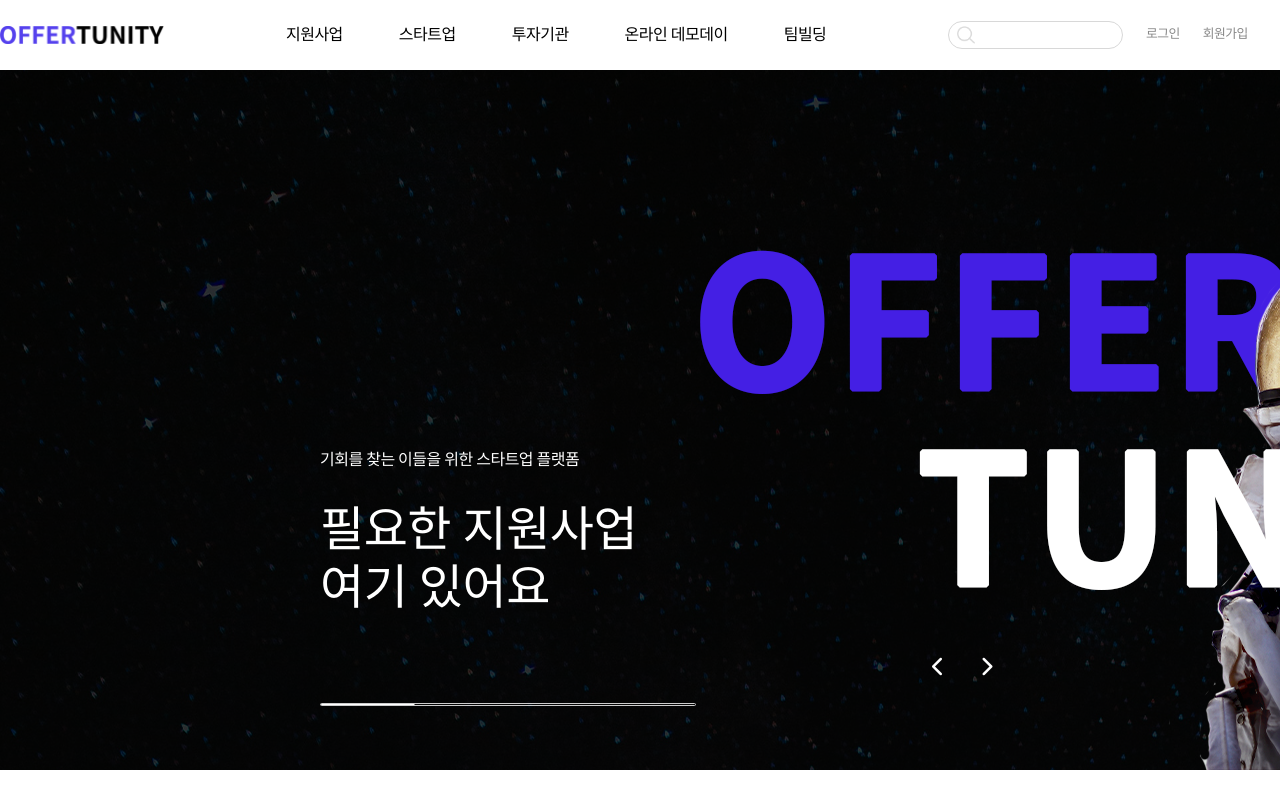
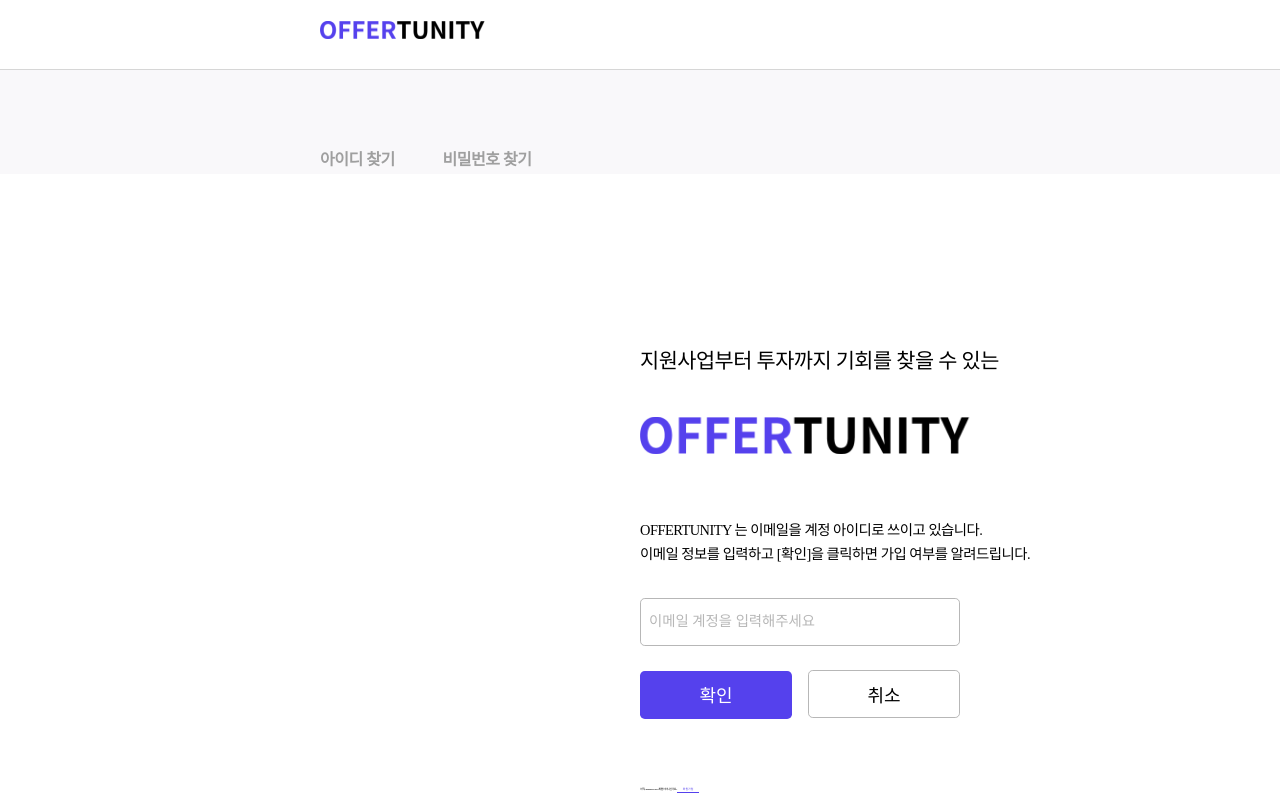
Before and after one commit to Momentium/withWecode, a React (Create React App) app in the folder front-end/offertunity-app/: page /FindId in a window 1280 px wide. Shown: the top 800 px of the page. Built offline with nearby package versions, Linux system fonts and the light colour scheme; a web font is replaced by a local one.

Commit message:
0120 | Mat | 로그인 & 회원가입 레이아웃 완료

```diff
--- a/front-end/offertunity-app/src/App.tsx
+++ b/front-end/offertunity-app/src/App.tsx
@@ -1,5 +1,5 @@
 import React, { useState, useEffect } from "react";
-import { BrowserRouter, Route } from "react-router-dom";
+import { BrowserRouter, Route,Switch } from "react-router-dom";
 import styled, { ThemeProvider } from "styled-components";
 import Header from "./components/common/header/Header";
 import Banner from "./components/common/banner/Banner"
@@ -9,13 +9,18 @@ import Newsletter from "./components/common/newsletter/Newsletter";
 import Footer from "./components/common/footer/Footer";
 import theme from "./components/styles/theme";
 
+import SignIn from "./components/pages/Auth/signIn/SignIn"
+import FindId from "./components/pages/Auth/signIn/FindId"
+import FindIdResult from "./components/pages/Auth/signIn/FindIdResult"
+import FindIdAgain from "./components/pages/Auth/signIn/FindIdAgain"
+import FindPw from "./components/pages/Auth/signIn/FindPw"
+
 import SignUp from "./components/pages/Auth/signUp/SignUp"
 import SignupSelectmember from "./components/pages/Auth/signUp/SignupSelectmember"
 import SignupFormStartup from "./components/pages/Auth/signUp/SignupFormStartup"
 import SignupFormPartner from "./components/pages/Auth/signUp/SignupFormPartner"
 import SignupFinishStartup from "./components/pages/Auth/signUp/SignupFinishStartup"
 import SignupFinishPartner from "./components/pages/Auth/signUp/SignupFinishPartner"
-import SignIn from "./components/pages/Auth/signIn/SignIn"
 
 
 const App = () => {
@@ -25,6 +30,21 @@ const App = () => {
   return (
     <ThemeProvider theme={theme}>
       <BrowserRouter>
+      <Switch>
+
+      <Route path="/SignIn" component={SignIn} />
+      <Route path="/FindId" component={FindId} />
+      <Route path="/FindIdResult" component={FindIdResult} />
+      <Route path="/FindIdAgain" component={FindIdAgain} />
+
+      <Route path="/signUp" component={SignUp} />
+      <Route path="/SignupSelectmember" component={SignupSelectmember} />
+      <Route path="/SignupFormStartup" component={SignupFormStartup} />
+      <Route path="/SignupFormPartner" component={SignupFormPartner} />
+      <Route path="/SignupFinishStartup" component={SignupFinishStartup} />
+      <Route path="/SignupFinishPartner" component={SignupFinishPartner} />
+
+      <Route path="/FindPw" component={FindPw} />
         {/* Header 들어갈 자리 */}
         <Header />
         <Banner />
@@ -32,20 +52,11 @@ const App = () => {
           {/* Route 들어갈 자리 */}
           <Route exact path="/" component={Main} />
           <Route path="/project" component={ProjectPage} />
-
-          <Route path="/signUp" component={SignUp} />
-          <Route path="/SignIn" component={SignIn} />
-          <Route path="/SignupSelectmember" component={SignupSelectmember} />
-          <Route path="/SignupFormStartup" component={SignupFormStartup} />
-          <Route path="/SignupFormPartner" component={SignupFormPartner} />
-          <Route path="/SignupFinishStartup" component={SignupFinishStartup} />
-          <Route path="/SignupFinishPartner" component={SignupFinishPartner} />
-
         </StAppCont>
-
         {/* Footer 들어갈 자리 */}
         <Newsletter />
         <Footer />
+        </Switch>
       </BrowserRouter>
     </ThemeProvider>
   );
--- /dev/null
+++ b/front-end/offertunity-app/src/components/pages/Auth/components/FinaAccountMainTxt.tsx
@@ -0,0 +1,22 @@
+import React from 'react';
+import styled from "styled-components";
+
+const FinaAccountMainTxt = () => {
+  return(
+    <Wrap>
+      지원사업부터 투자까지 기회를 찾을 수 있는
+    </Wrap>
+  )
+};
+
+export default FinaAccountMainTxt;
+
+const Wrap = styled.div`
+  margin-bottom:4rem;
+  padding-bottom:5rem;
+  font-size:1.3rem;
+  background-image:url("/images/header/logo.png");
+  background-repeat:no-repeat;
+  background-position-x: left;
+  background-position-y: bottom;
+`;
--- /dev/null
+++ b/front-end/offertunity-app/src/components/pages/Auth/components/Header.tsx
@@ -0,0 +1,30 @@
+import React from 'react';
+import { Link } from 'react-router-dom';
+import styled from "styled-components";
+
+const Header = () => {
+  return(
+    <Wrap>
+      <Logo>
+        <Link to="/">
+          <img src="/images/header/logo.png" alt="로고"/>
+        </Link>
+      </Logo>
+    </Wrap>
+  )
+};
+
+export default Header;
+
+const Wrap = styled.div`
+  width: 100%;
+  height:4.375rem;
+  border-bottom:1px solid #00000029;
+`;
+
+const Logo = styled.div`
+  padding:1.3rem 0 0 20rem;
+  img{
+    width:10.31rem;
+  }
+`;
--- a/front-end/offertunity-app/src/components/pages/Auth/components/InputBox.tsx
+++ b/front-end/offertunity-app/src/components/pages/Auth/components/InputBox.tsx
@@ -1,11 +1,15 @@
 import React, { useEffect, useState } from 'react';
 import styled from "styled-components";
+import Modal from "../components/Modal"
+
 
 
 const InputBox = () => {
 
+  const [modal,setModal] = useState(false);
+
+
   const [checkAll,setCheckAll] = useState(false);
-
   const [checkService,setCheckService] =useState(false);
   const [checkPersonalInfo,setCheckPersonalInfo]=useState(false);
   const [checkMarketing,setCheckMarketing]=useState(false);
@@ -37,6 +41,12 @@ const InputBox = () => {
 
   return(
     <Wrap>
+       {modal && <Modal
+        title="이메일 인증하기"
+        content="22312@asnj.com"
+        notionOne="입력해주신 이메일로 인증번호를 보냈습니다."
+        notionTwo="확인 후 인증번호를 입력해주세요 !"
+        /> }
       <Email>
         <p><span>*</span>E-mail (아이디)</p>
         <GetEmeil>
@@ -45,7 +55,9 @@ const InputBox = () => {
         </GetEmeil>
         <CheckEmeil>
           <input type="text" placeholder="인증번호를 입력해주세요."/>
-          <button>인증확인</button>
+          <button onClick={() =>{setModal(!modal)}}>
+            인증확인
+          </button>
         </CheckEmeil>
       </Email>
       <Name>
--- a/front-end/offertunity-app/src/components/pages/Auth/components/Modal.tsx
+++ b/front-end/offertunity-app/src/components/pages/Auth/components/Modal.tsx
@@ -51,11 +51,11 @@ const Box = styled.div`
   padding-left:8rem;
   text-align:left;
   background:#fff;
-  background-image:url("/images/signUp/modalBg.png");
+  background-image:url("/images/signUp/modalBg.svg");
   background-repeat:no-repeat;
-  background-position-y: bottom;
-  background-position-x:right;
-  background-size:22rem;
+  background-position-y: 9rem;
+  background-position-x: 40rem;
+  background-size:16rem;
 `;
 
 const Title = styled.p`
--- /dev/null
+++ b/front-end/offertunity-app/src/components/pages/Auth/components/Tab.tsx
@@ -0,0 +1,61 @@
+import React, {  useState } from 'react';
+import styled from "styled-components";
+import { useHistory } from 'react-router-dom';
+
+
+
+const Tab = () => {
+  const [idTxt,setIdTxt] = useState(false)
+  const [pwTxt,setPwTxt] = useState(false)
+  const history = useHistory();
+
+  const findId =(event:any)=>{
+    event.preventDefault();
+    history.push('/FindId');
+    setIdTxt(!idTxt);
+  }
+
+  const findPw =(event:any)=>{
+    event.preventDefault();
+    history.push('/FindPw');
+    setPwTxt(!pwTxt);
+  }
+
+
+
+  return(
+    <Wrap>
+      <TabMenu>
+        <Id onClick={findId} className={idTxt ? 'active' :""}>아이디 찾기</Id>
+        <Password onClick={findPw} className={pwTxt ? 'active' :""}>비밀번호 찾기</Password>
+      </TabMenu>
+    </Wrap>
+  )
+};
+
+export default Tab;
+
+const Wrap = styled.div`
+  width:100%;
+  background:#F9F8FA;
+  height:6.5rem;
+`;
+
+const TabMenu = styled.div`
+  padding-top:5rem;
+  margin-left:20rem;
+  span{
+    margin-right:3rem;
+    font-size:1rem;
+    font-weight:bold;
+    color:#9F9F9F;
+    cursor: pointer;
+  }
+  span.active{
+    color:#5541ED;
+    border-bottom: 2px solid #5541ED;
+  }
+`;
+
+const Id = styled.span``;
+const Password = styled.span``;
--- /dev/null
+++ b/front-end/offertunity-app/src/components/pages/Auth/signIn/FindId.tsx
@@ -0,0 +1,81 @@
+import React from 'react';
+import styled from "styled-components";
+import Header from "../components/Header"
+import Tab from "../components/Tab"
+import Question from "../components/Question"
+import FinaAccountMainTxt from "../components/FinaAccountMainTxt"
+
+const FindId = () => {
+  return(
+    <>
+    <Header />
+    <Tab />
+    <Con>
+      <Wrap>
+        <FinaAccountMainTxt />
+        <p>OFFERTUNITY 는 이메일을 계정 아이디로 쓰이고 있습니다.</p>
+        <p>이메일 정보를 입력하고 [확인]을 클릭하면 가입 여부를 알려드립니다.</p>
+        <input type="text" placeholder="이메일 계정을 입력해주세요"/>
+        <Buttons>
+          <ChkBtn>확인</ChkBtn>
+          <CancleBtn>취소</CancleBtn>
+        </Buttons>
+        <Question ask="아직 OFFERTUNITY 회원이 아니신가요?" button="회원가입"/>
+      </Wrap>
+    </Con>
+    </>
+  )
+};
+
+export default FindId;
+
+const Con = styled.div`
+`;
+
+const Wrap = styled.div`
+  display: inline-block;
+  margin:10.94rem 0 0 40rem;
+  text-align:left;
+  p{
+    font-size:0.9rem;
+    line-height:1.5rem;
+  }
+  input{
+    padding:0.5rem;
+    margin:2rem 0 1.5rem 0;
+    width:20rem;
+    height:3rem;
+    border:1px solid #B7B7B7;
+    border-radius:0.3rem;
+    &::placeholder{
+      color:#B7B7B7;
+      font-size:0.9rem;
+    }
+  }
+`;
+
+
+const Buttons = styled.div`
+  margin-bottom:3.5rem;
+`;
+
+const Btn = styled.button`
+  width:9.5rem;
+  height:3rem;
+  border-radius:0.3rem;
+  line-height:3rem;
+  text-align:center;
+  font-size:1.125rem;
+  cursor:pointer;
+`;
+
+const ChkBtn = styled(Btn)`
+  margin-right:1rem;
+  background:#5541ED;
+  color:#fff;
+`;
+const CancleBtn = styled(Btn)`
+  background:#fff;
+  color:#000;
+  border:1px solid #B7B7B7;
+`;
--- /dev/null
+++ b/front-end/offertunity-app/src/components/pages/Auth/signIn/FindIdAgain.tsx
@@ -0,0 +1,72 @@
+import React from 'react';
+import styled from "styled-components";
+import Header from "../components/Header"
+import Tab from "../components/Tab"
+
+
+const FindIdAgain = () => {
+  return(
+    <>
+    <Header />
+    <Tab />
+    <Con>
+      <Wrap>
+        <span>asdhadjh@dlksjld</span>
+        <p>OFFERTUNITY의 소중한 회원님이셨군요!</p>
+        <p>아래 [로그인] 버트을 통해 OFFERTUNITY에 로그인해주세요.</p>
+        <ChkBtn>로그인</ChkBtn>
+        <CancleBtn>다시찾아보기</CancleBtn>
+      </Wrap>
+    </Con>
+    </>
+  )
+};
+
+export default FindIdAgain;
+
+const Con = styled.div`
+  text-align:center;
+`;
+
+const Wrap = styled.div`
+  display: inline-block;
+  margin-top:10.94rem;
+  text-align:left;
+  span{
+    display: inline-block;
+    padding-bottom:4rem;
+    font-size:1.75rem;
+    font-weight:bold;
+  }
+  p{
+    font-size:0.9rem;
+    line-height:1.5rem;
+  }
+`;
+
+
+const Buttons = styled.div`
+  margin-bottom:3.5rem;
+`;
+
+const Btn = styled.button`
+  display: block;
+  width:20rem;
+  height:3rem;
+  border-radius:0.3rem;
+  line-height:3rem;
+  text-align:center;
+  font-size:0.9rem;
+  cursor:pointer;
+`;
+
+const ChkBtn = styled(Btn)`
+  margin:2rem 0 1.5rem 0;
+  background:#5541ED;
+  color:#fff;
+`;
+const CancleBtn = styled(Btn)`
+  background:#fff;
+  color:#898989;
+  border:1px solid #B7B7B7;
+`;
--- /dev/null
+++ b/front-end/offertunity-app/src/components/pages/Auth/signIn/FindIdResult.tsx
@@ -0,0 +1,72 @@
+import React from 'react';
+import styled from "styled-components";
+import Header from "../components/Header"
+import Tab from "../components/Tab"
+
+
+const FindIdResult = () => {
+  return(
+    <>
+    <Header />
+    <Tab />
+    <Con>
+      <Wrap>
+        <span>asdhadjh@dlksjld</span>
+        <p>OFFERTUNITY 는 이메일을 계정 아이디로 쓰이고 있습니다.</p>
+        <p>이메일 정보를 입력하고 [확인]을 클릭하면 가입 여부를 알려드립니다.</p>
+        <ChkBtn>회원가입</ChkBtn>
+        <CancleBtn>다시찾아보기</CancleBtn>
+      </Wrap>
+    </Con>
+    </>
+  )
+};
+
+export default FindIdResult;
+
+const Con = styled.div`
+  text-align:center;
+`;
+
+const Wrap = styled.div`
+  display: inline-block;
+  margin-top:10.94rem;
+  text-align:left;
+  span{
+    display: inline-block;
+    padding-bottom:4rem;
+    font-size:1.75rem;
+    font-weight:bold;
+  }
+  p{
+    font-size:0.9rem;
+    line-height:1.5rem;
+  }
+`;
+
+
+const Buttons = styled.div`
+  margin-bottom:3.5rem;
+`;
+
+const Btn = styled.button`
+  display: block;
+  width:20rem;
+  height:3rem;
+  border-radius:0.3rem;
+  line-height:3rem;
+  text-align:center;
+  font-size:0.9rem;
+  cursor:pointer;
+`;
+
+const ChkBtn = styled(Btn)`
+  margin:2rem 0 1.5rem 0;
+  background:#5541ED;
+  color:#fff;
+`;
+const CancleBtn = styled(Btn)`
+  background:#fff;
+  color:#898989;
+  border:1px solid #B7B7B7;
+`;
--- /dev/null
+++ b/front-end/offertunity-app/src/components/pages/Auth/signIn/FindPw.tsx
@@ -0,0 +1,90 @@
+import React, { useEffect, useState } from 'react';
+import styled from "styled-components";
+import Header from "../components/Header"
+import Tab from "../components/Tab"
+import Question from "../components/Question"
+import FinaAccountMainTxt from "../components/FinaAccountMainTxt"
+import Modal from "../components/Modal"
+
+const FindPw = () => {
+  const [modal,setModal] = useState(false);
+  console.log(modal)
+  return(
+    <>
+    <Header />
+    <Tab />
+    <Con>
+      <Wrap>
+        <FinaAccountMainTxt />
+        <p>가입했던 이메일 계정을 입력하면, 새로운 비밀번호를 이메일로 발송해드려요.</p>
+        <input type="text" placeholder="이메일 계정을 입력해주세요"/>
+        <Buttons>
+          <ChkBtn onClick={() =>{setModal(!modal)}}>확인</ChkBtn>
+          <CancleBtn>취소</CancleBtn>
+        </Buttons>
+        <Question ask="아직 OFFERTUNITY 회원이 아니신가요?" button="회원가입"/>
+      </Wrap>
+      {modal && <Modal
+        title="비밀번호 찾기"
+        content="22312@asnj.com"
+        notionOne="입력해주신 정보는 등록되지 않은 이메일 계정입니다."
+        notionTwo="다른계정 혹은 회원가입을 해주세요."
+        /> }
+    </Con>
+    </>
+  )
+};
+
+export default FindPw;
+
+const Con = styled.div`
+`;
+
+const Wrap = styled.div`
+  display: inline-block;
+  margin:10.94rem 0 0 40rem;
+  text-align:left;
+  p{
+    font-size:0.9rem;
+    line-height:1.5rem;
+  }
+  input{
+    padding:0.5rem;
+    margin:2rem 0 1.5rem 0;
+    width:20rem;
+    height:3rem;
+    border:1px solid #B7B7B7;
+    border-radius:0.3rem;
+    &::placeholder{
+      color:#B7B7B7;
+      font-size:0.9rem;
+    }
+  }
+`;
+
+
+
+const Buttons = styled.div`
+  margin-bottom:3.5rem;
+`;
+
+const Btn = styled.button`
+  width:9.5rem;
+  height:3rem;
+  border-radius:0.3rem;
+  line-height:3rem;
+  text-align:center;
+  font-size:1.125rem;
+  cursor:pointer;
+`;
+
+const ChkBtn = styled(Btn)`
+  margin-right:1rem;
+  background:#5541ED;
+  color:#fff;
+`;
+const CancleBtn = styled(Btn)`
+  background:#fff;
+  color:#000;
+  border:1px solid #B7B7B7;
+`;
--- a/front-end/offertunity-app/src/components/pages/Auth/signIn/SignIn.tsx
+++ b/front-end/offertunity-app/src/components/pages/Auth/signIn/SignIn.tsx
@@ -6,9 +6,13 @@ import Kakao from "../logoIcons/Kakao"
 import Facebook from "../logoIcons/Facebook"
 import Or from "../components/Or"
 import Question from "../components/Question"
+import Header from "../components/Header"
 
 const SignIn:React.FC = () => {
   return (
+
+    <>
+    <Header />
     <Wrap>
       <Bg>
         <MainTxt
@@ -45,6 +49,7 @@ const SignIn:React.FC = () => {
         <Question ask="아직 OFFERTUNITY 회원이 아니신가요?" button="회원가입"/>
       </Con>
     </Wrap>
+    </>
   )
 };
 
--- a/front-end/offertunity-app/src/components/pages/Auth/signUp/SignupFormStartup.tsx
+++ b/front-end/offertunity-app/src/components/pages/Auth/signUp/SignupFormStartup.tsx
@@ -3,7 +3,7 @@ import styled from "styled-components";
 import InputBox from "../components/InputBox"
 import MainTxt from "../components/MainTxt"
 import Button from "../components/Button"
-import Modal from "../components/Modal"
+
 
 const SignupFormStartup:React.FC = () => {
   return(
@@ -19,12 +19,7 @@ const SignupFormStartup:React.FC = () => {
       </TxtWrap>
       <InputBox />
     </Wrap>
-    <Modal
-    title="이메일 인증하기"
-    content="22312@asnj.com"
-    notionOne="입력해주신 정보는 등록되지 않은 이메일 계정입니다."
-    notionTwo="다른 계정 혹은 회원가입을 해주세요."
-    />
+
     </>
 
   )
```
Also changed, not shown: front-end/offertunity-app/public/images/signup/modalBg.svg (added).
